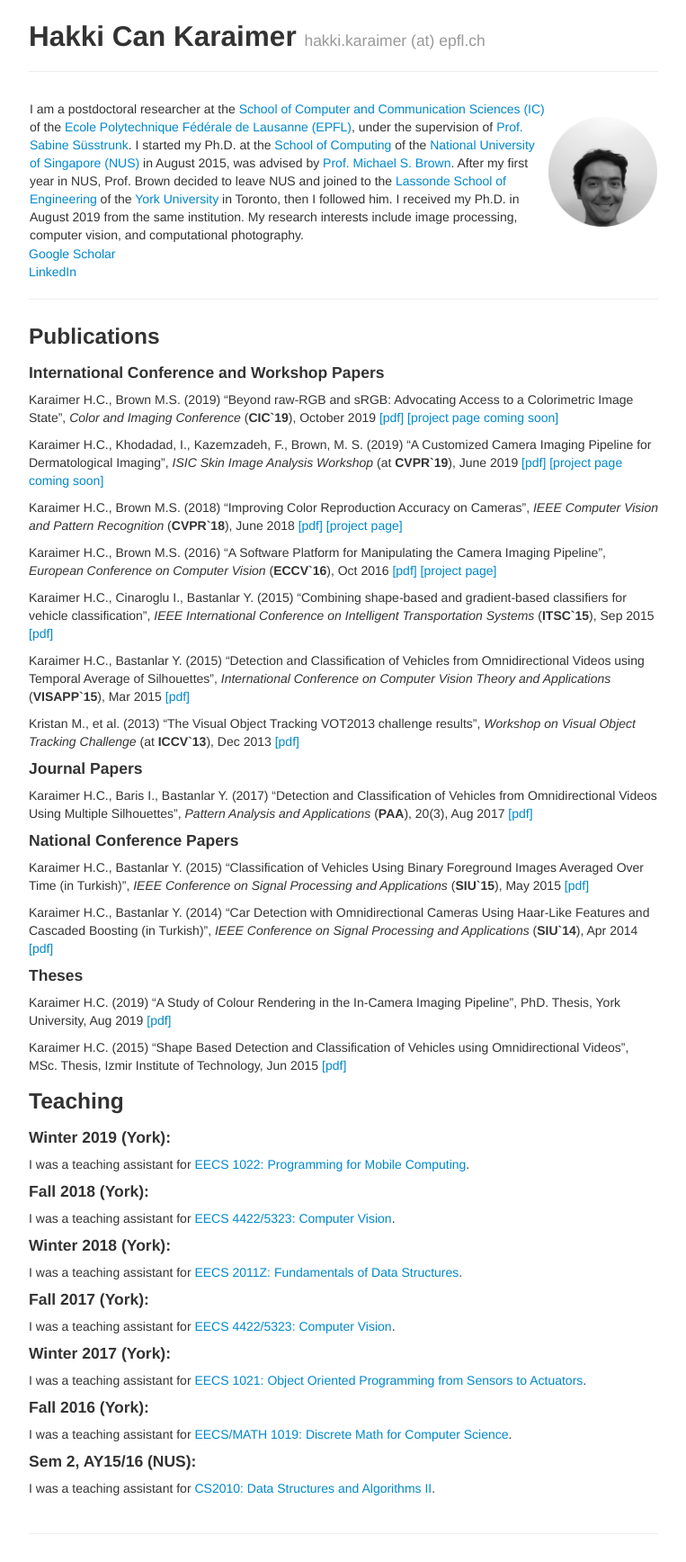
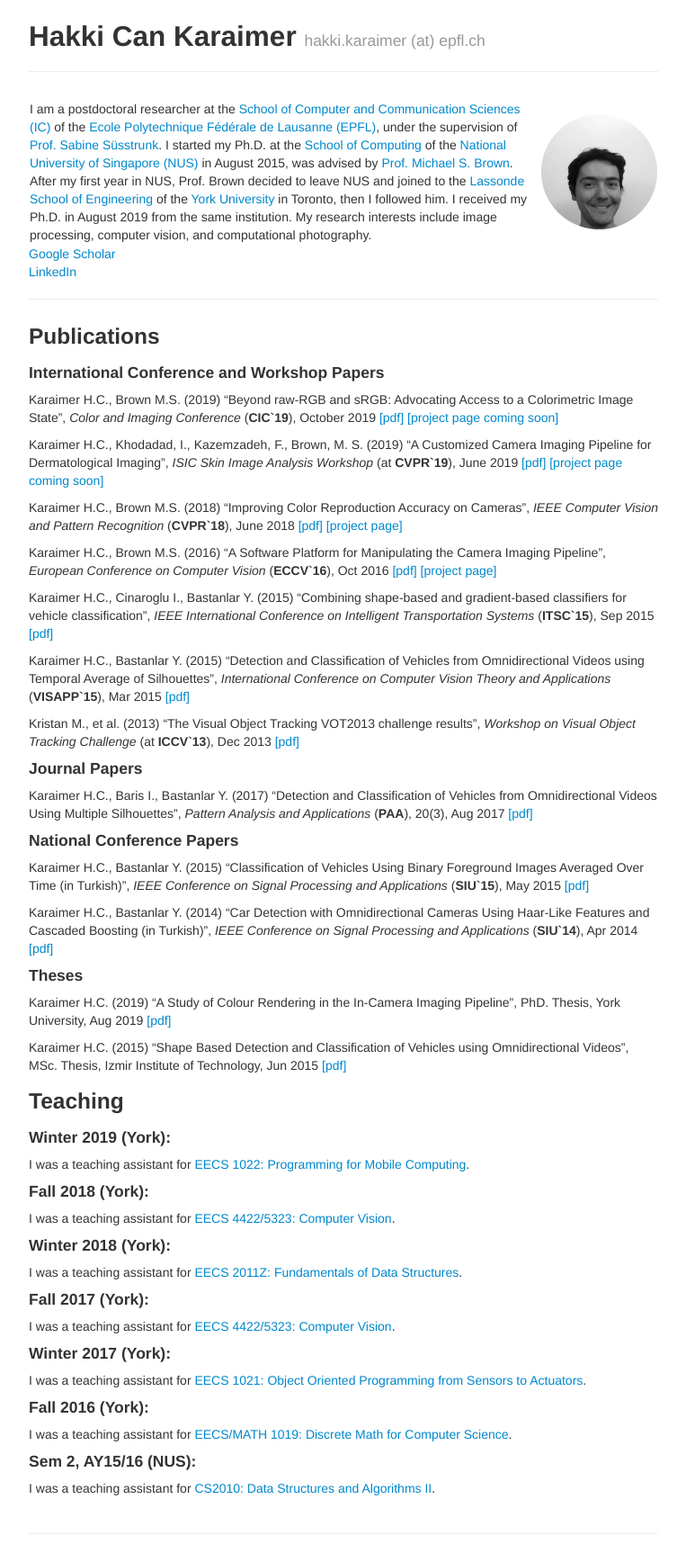
Before and after one commit to karaimer/karaimer.github.io, a Jekyll site: the page built from index.md, in a window 1280 px wide. Shown: the whole page at 90% size, without its empty margins (258-1021 px from the left). Built offline with Jekyll 4.4.1, drawn with Linux system fonts in a browser that asks for light colours.

Commit message:
Update index.md

```diff
--- a/index.md
+++ b/index.md
@@ -8,7 +8,7 @@
 
 | - | - |
 |---|---|
-| I am a postdoctoral researcher at the [School of Computer and Communication Sciences (IC)](https://www.epfl.ch/schools/ic/) of the [Ecole Polytechnique Fédérale de Lausanne (EPFL)](https://www.epfl.ch/en/), under the supervision of [Prof. Sabine Süsstrunk](https://ivrl.epfl.ch/people/people-susstrunk/). I started my Ph.D. at the [School of Computing](https://www.comp.nus.edu.sg) of the [National University of Singapore (NUS)](http://nus.edu.sg/) in August 2015, was advised by [Prof. Michael S. Brown](http://www.cse.yorku.ca/~mbrown/). After my first year in NUS, Prof. Brown decided to leave NUS and joined to the [Lassonde School of Engineering](https://lassonde.yorku.ca) of the [York University](https://www.yorku.ca/index.html) in Toronto, then I followed him. I received my Ph.D. in August 2019 from the same institution. My research interests include image processing, computer vision, and computational photography.     | ![](/image/original_0099.png){:height="720px" width="1040px"} |
+| I am a postdoctoral researcher at the [School of Computer and Communication Sciences (IC)](https://www.epfl.ch/schools/ic/) of the [Ecole Polytechnique Fédérale de Lausanne (EPFL)](https://www.epfl.ch/en/), under the supervision of [Prof. Sabine Süsstrunk](https://ivrl.epfl.ch/people/people-susstrunk/). I started my Ph.D. at the [School of Computing](https://www.comp.nus.edu.sg) of the [National University of Singapore (NUS)](http://nus.edu.sg/) in August 2015, was advised by [Prof. Michael S. Brown](http://www.cse.yorku.ca/~mbrown/). After my first year in NUS, Prof. Brown decided to leave NUS and joined to the [Lassonde School of Engineering](https://lassonde.yorku.ca) of the [York University](https://www.yorku.ca/index.html) in Toronto, then I followed him. I received my Ph.D. in August 2019 from the same institution. My research interests include image processing, computer vision, and computational photography.     | ![](/image/original_0099.png){:height="720px" width="1120px"} |
 
 [Google Scholar](https://scholar.google.com/citations?user=jhlnGS4AAAAJ&hl=en)
 [LinkedIn](https://www.linkedin.com/in/karaimer)
```
